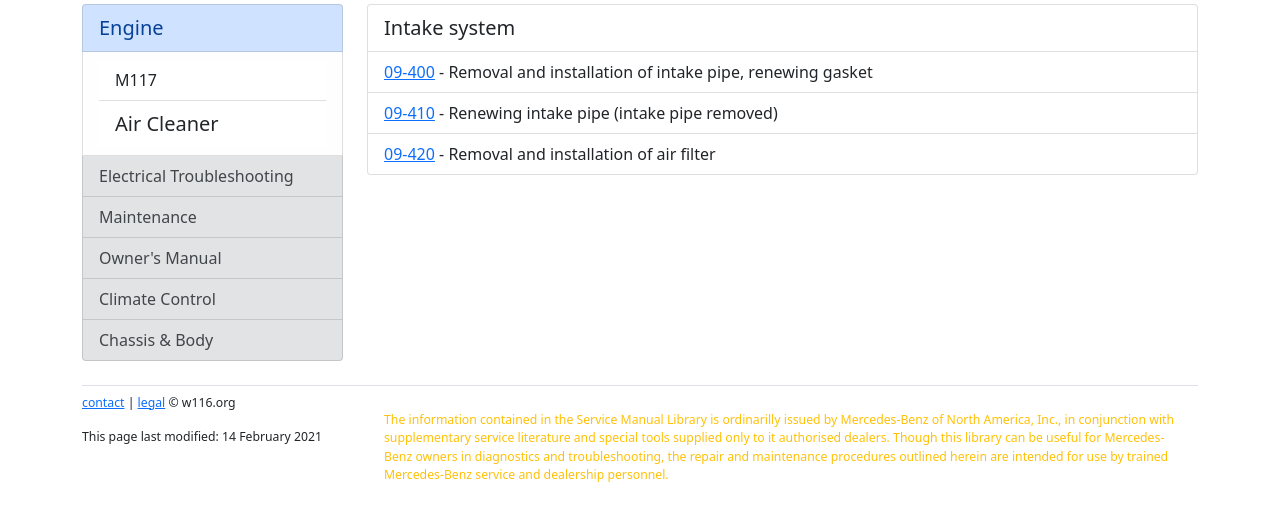
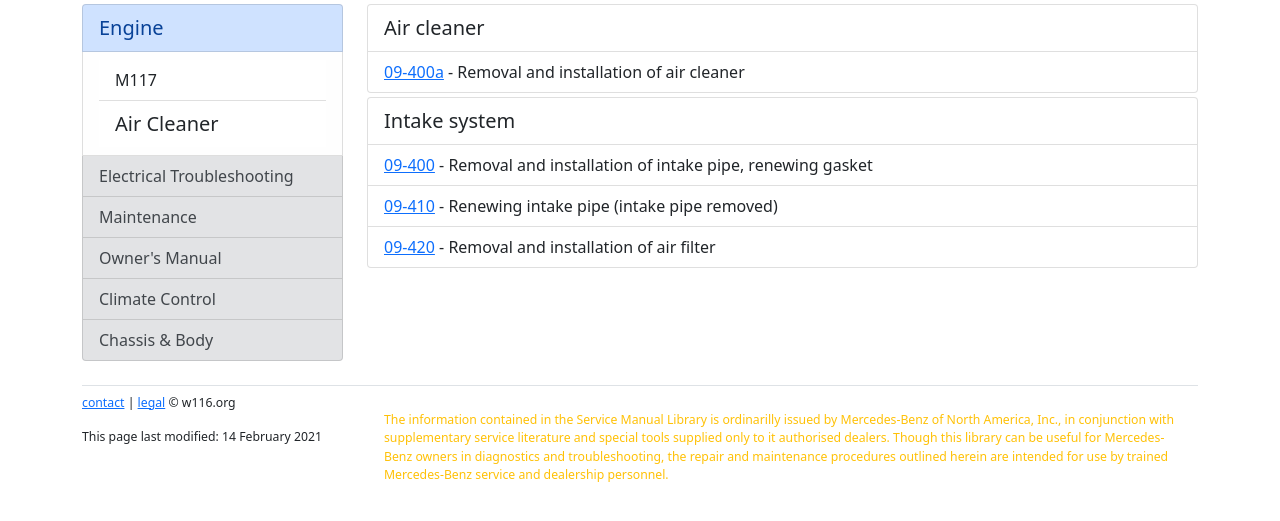
Before and after one commit to W116org/handbook, a Jekyll site: the page built from Engine/117/09-AirCleaner.html, in a window 1280 px wide, cut to the strip 220-741 px from the top of the page. Built offline with Jekyll 4.4.1, drawn with Linux system fonts in a browser that asks for light colours; comment, search, counter and statistics services are not loaded.

Commit message:
Update 09-AirCleaner.html

```diff
--- a/Engine/117/09-AirCleaner.html
+++ b/Engine/117/09-AirCleaner.html
@@ -23,6 +23,10 @@ lead: "1972-1980: 280S 280SE 300SD 450SE 450SEL"
   </div>
   <div class="col-xs-12 col-md-9">
     <ul class="list-group mb-1">
+      <li class="list-group-item lead">Air cleaner</li>
+      <li class="list-group-item"><a href="{{site.cdpath}}/Engine/107/M117_45/09-400a.pdf">09-400a</a> - Removal and installation of air cleaner</li>
+    </ul>
+    <ul class="list-group mb-1">
       <li class="list-group-item lead">Intake system</li>
       <li class="list-group-item"><a href="{{site.cdpath}}/Engine/107/M117_45/09-400.pdf">09-400</a> - Removal and installation of intake pipe, renewing gasket</li>
       <li class="list-group-item"><a href="{{site.cdpath}}/Engine/107/M117_45/09-410.pdf">09-410</a> - Renewing intake pipe (intake pipe removed)</li>
```
